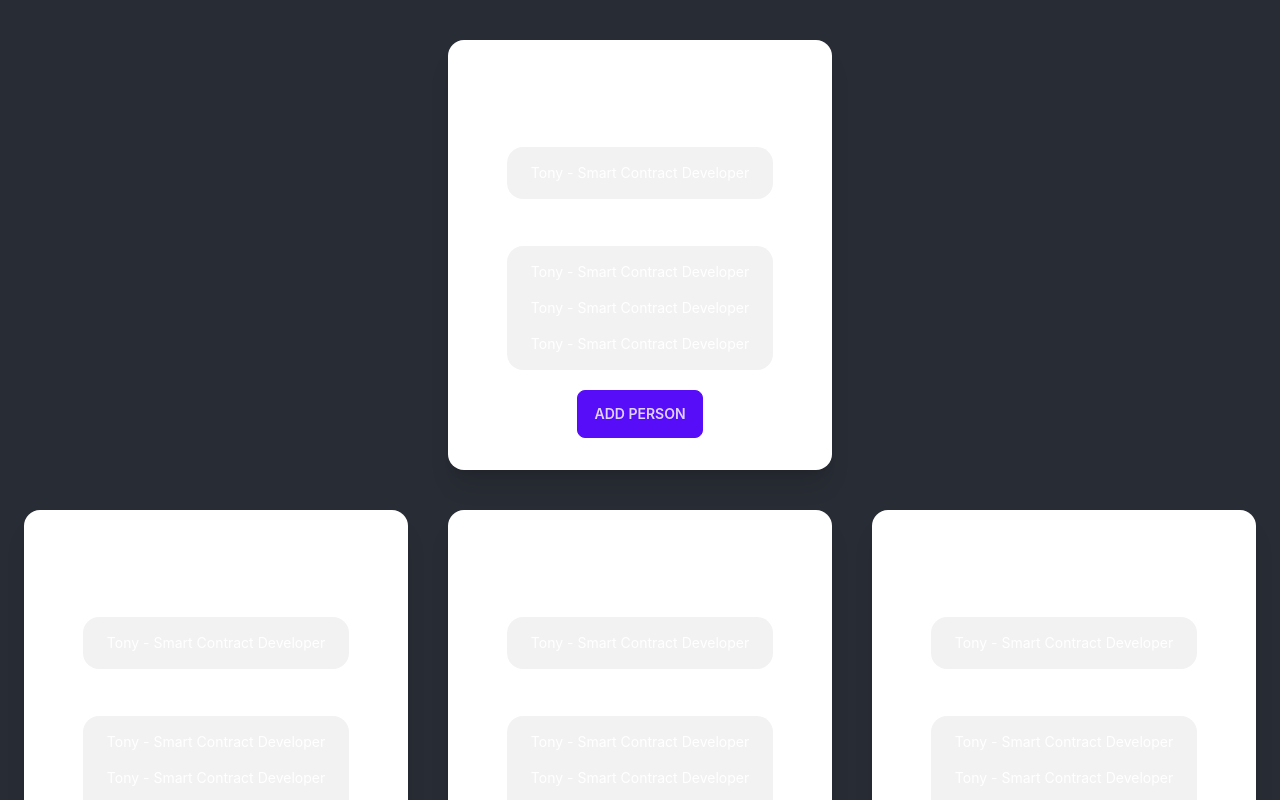
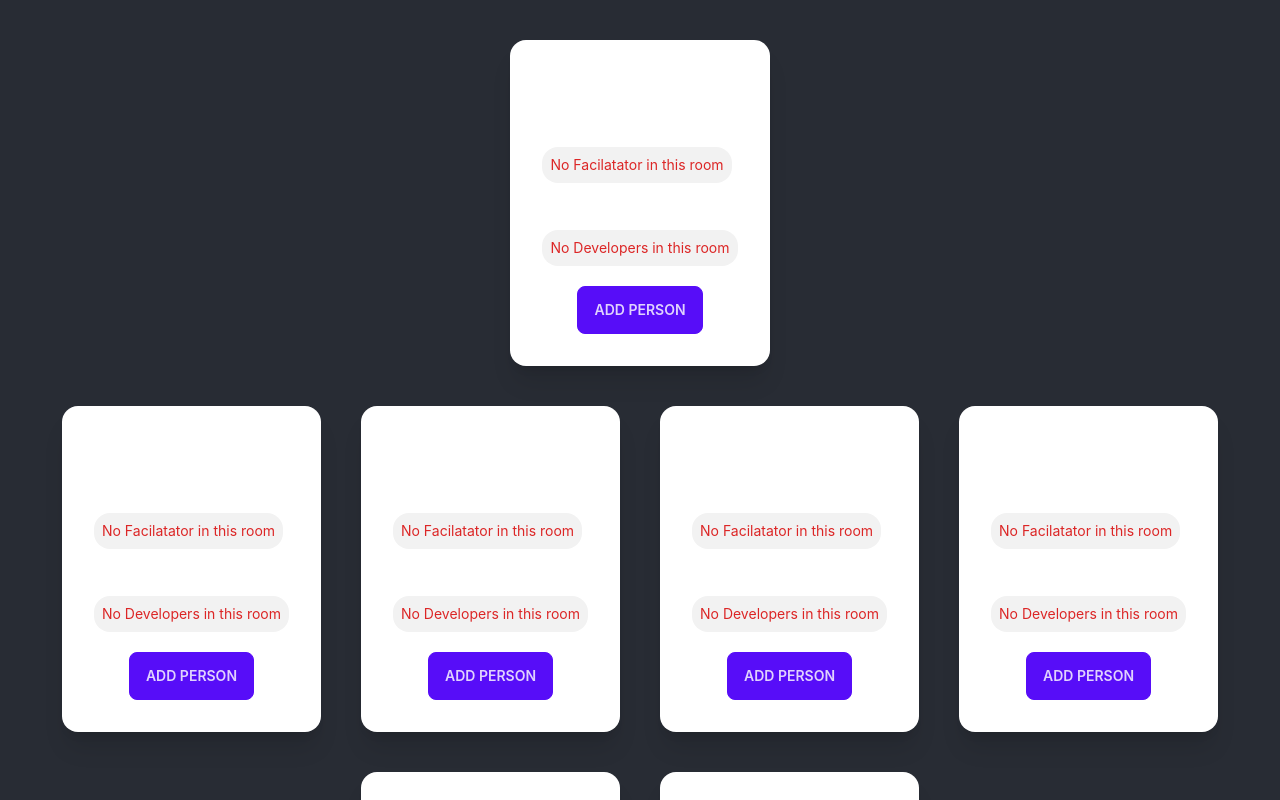
Before and after one commit to ETIM-PAUL/web3BridgeTest, a React (Create React App) app: page / in a window 1280 px wide. Shown: the top 800 px of the page. Built offline with nearby package versions, Linux system fonts and the light colour scheme; the HTML template or start-up script is replaced by a standard one.

Commit message:
added logic for setting of rooms

```diff
--- a/src/components/Modal.jsx
+++ b/src/components/Modal.jsx
@@ -4,7 +4,42 @@ const Modal = ({ setModal, persons, setPersons }) => {
   const [fullName, setFullName] = React.useState("")
   const [proficiency, setProficiency] = React.useState("")
   const addPerson = () => {
+    let newPerson = {
+      fullName: fullName,
+      proficiency: proficiency
+    }
 
+    // check if room has facilitator
+    const is_facilitator_present = persons.find((person) => person.proficiency === "facilitator")
+
+    // check if room has frontend developer
+    const is_frontend_present = persons.find((person) => person.proficiency === "frontend")
+
+    // check if room has smart contract developer
+    const is_smart_contract_present = persons.find((person) => person.proficiency === "smart_contract")
+
+    // check if room has smart contract developer
+    const is_server_side_present = persons.find((person) => person.proficiency === "server_side")
+
+    if (is_facilitator_present && newPerson.proficiency === "facilitator") {
+      window.alert("This Room has a facilitator present")
+      return;
+    }
+    if (is_frontend_present && newPerson.proficiency === "frontend") {
+      window.alert("This Room has a FrontEnd Developer present")
+      return;
+    }
+    if (is_smart_contract_present && newPerson.proficiency === "smart_contract") {
+      window.alert("This Room has a Smart Contract Developer present")
+      return;
+    }
+    if (is_server_side_present && newPerson.proficiency === "server_side") {
+      window.alert("This Room has a Server-Side Architect present")
+      return;
+    }
+
+    setPersons([...persons, newPerson])
+    setModal(false)
   }
   return (
     <div>
--- a/src/components/Room.jsx
+++ b/src/components/Room.jsx
@@ -5,27 +5,65 @@ const Room = ({ title }) => {
   const [persons, setPersons] = React.useState([])
   const [modal, setModal] = React.useState(false)
 
+  // shows modal for adding a person to a room
+  const showModal = () => {
+    if (persons.length === 4) {
+      window.alert("This Room is fully occupied")
+      return;
+    } else
+      setModal(true)
+  }
+
+  //return role of person
+  const returnRole = (role) => {
+    switch (role) {
+      case "facilitator":
+        return "Facilatator"
+        break;
+      case "smart_contract":
+        return "Smart Contract Developer"
+        break;
+      case "frontend":
+        return "Front-End Developer"
+        break;
+      case "server_side":
+        return "Server-Side Architect"
+        break;
+
+      default:
+        break;
+    }
+  }
+
   return (
     <div>
-      <div className="card w-96 bg-base-100 shadow-xl">
+      <div className="card w-fit bg-base-100 shadow-xl">
         <div className="card-body mx-auto">
           <h2 className="card-title justify-center">{title}</h2>
           <div>
             <span className="font-bold text-sm text-start">Facilitator</span>
             <ul className="menu bg-base-200 w-fit rounded-box">
-              <li><a>Tony - Smart Contract Developer</a></li>
+              {persons.length > 0 && persons.filter((person) => person.proficiency === "facilitator").map((person, index) => (
+                <li className="" key={index}><a className="hover:cursor-default">{person.fullName} - {returnRole(person.proficiency)}</a></li>
+              ))}
+              {persons.filter((person) => person.proficiency === "facilitator").length === 0 &&
+                <span className="text-red-600">No Facilatator in this room</span>
+              }
             </ul>
           </div>
           <div>
             <span className="font-bold text-sm text-start">Developers</span>
-            <ul className="menu bg-base-200 w-fit rounded-box">
-              <li><a>Tony - Smart Contract Developer</a></li>
-              <li><a>Tony - Smart Contract Developer</a></li>
-              <li><a>Tony - Smart Contract Developer</a></li>
+            <ul className="menu bg-base-200 w-fit mx-auto rounded-box">
+              {persons.length > 0 && persons.filter((person) => person.proficiency !== "facilitator").map((person, index) => (
+                <li className="" key={index}><a className="hover:cursor-default">{person.fullName}  - {returnRole(person.proficiency)}</a></li>
+              ))}
+              {persons.filter((person) => person.proficiency !== "facilitator").length === 0 &&
+                <span className="text-red-600">No Developers in this room</span>
+              }
             </ul>
           </div>
           <div className="card-actions justify-center mt-3">
-            <button className="btn btn-primary" onClick={() => setModal(true)}>Add Person</button>
+            <button className="btn btn-primary" onClick={showModal}>Add Person</button>
           </div>
         </div>
       </div>
```
